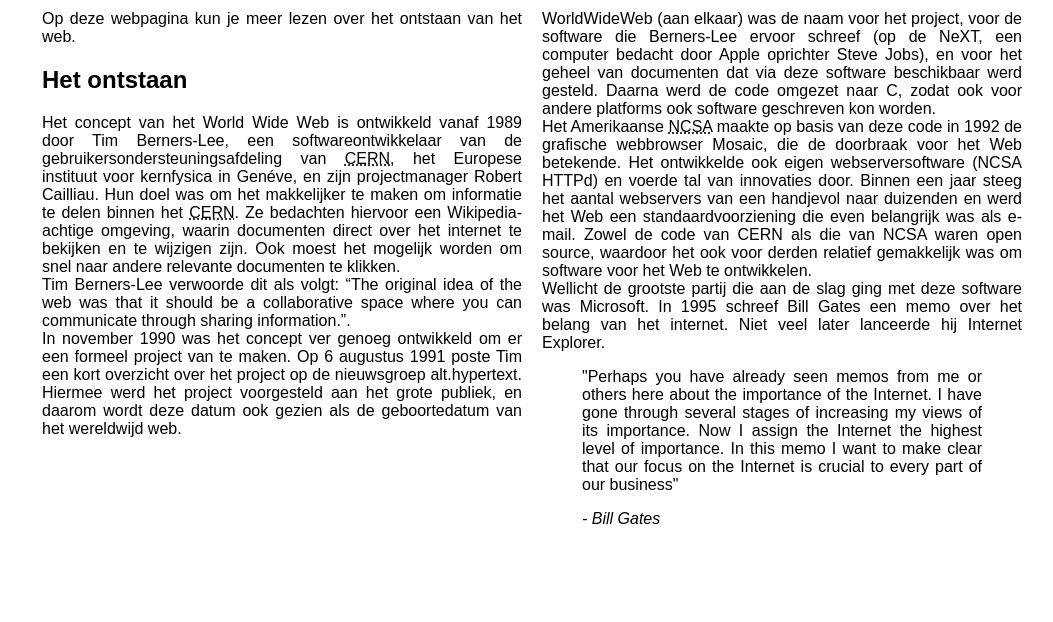
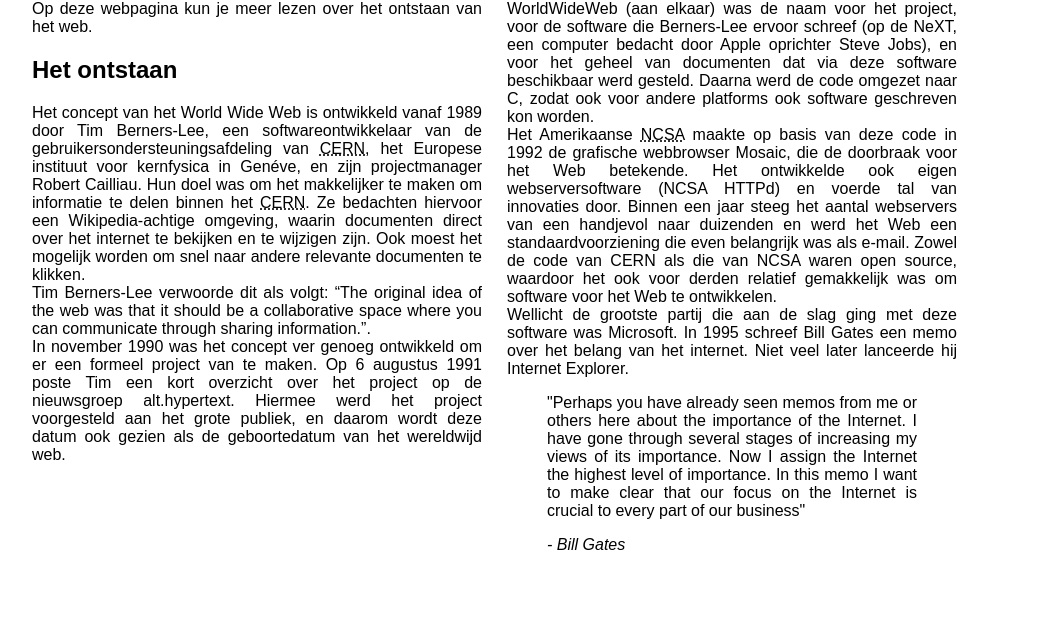
Before and after one commit to Miesvanderlippe/iwdr, a plain HTML site: page OpdrachtH/index.html in a window 1280 px wide. Shown: the part 178-800 px from the top of the page, without its empty margins (108-1161 px from the left). Drawn offline with Linux system fonts and the light colour scheme.

Commit message:
Opdracht H | Betere uitlijning linker kolom

```diff
--- a/OpdrachtH/css/main.css
+++ b/OpdrachtH/css/main.css
@@ -6,8 +6,8 @@
 @media screen and (min-width: 1000px) {
     section
     {
-        width: 480px;
-        padding: 10px;
+        width: 450px;
+        margin-right: 25px;
         float: left;
     }
 
```
